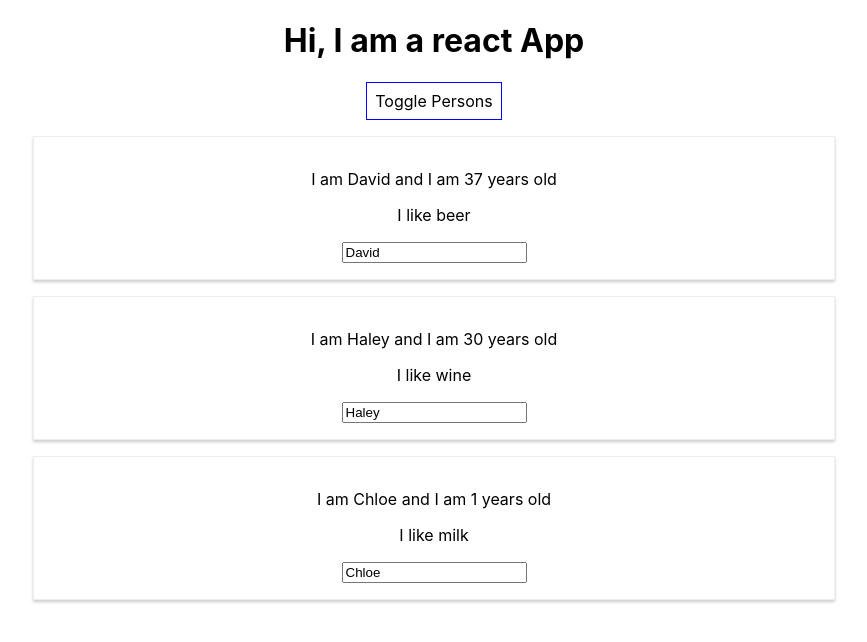
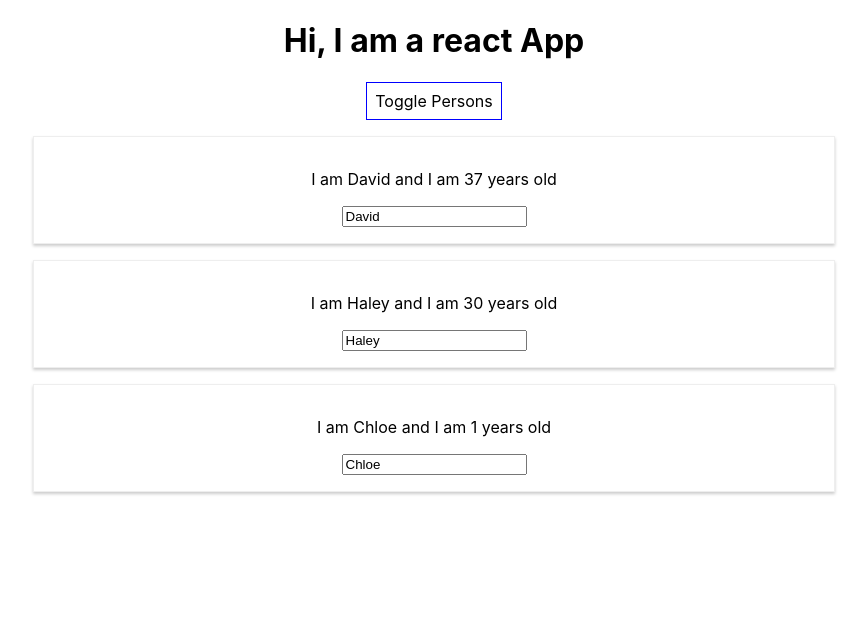
Before and after one commit to dspano/react-tutorial, a React (Create React App) app: page / in a window 1280 px wide. Both pictures are taken after a click on the button "Toggle Persons". Shown: the top 642 px of the page, without its empty margins (206-1073 px from the left). Built offline with nearby package versions, Linux system fonts and the light colour scheme.

Commit message:
Using map function to convert javascript to jsx

```diff
--- a/src/App.js
+++ b/src/App.js
@@ -49,22 +49,13 @@
     if (this.state.showPersons) {
       persons = (
         <div >
-         <Person
-            age={this.state.persons[0].age}
-            name={this.state.persons[0].name}
-            > I like beer
-          </Person>
-          <Person
-            age={this.state.persons[1].age}
-            name={this.state.persons[1].name}
-            click={this.switchNameHandler.bind(this, "David", "Big Mommy Haley", "Chloe")}
-            > I like wine
-          </Person>
-          <Person
-            age={this.state.persons[2].age}
-            name={this.state.persons[2].name}
-            changed={this.nameChangedHandler}> I like milk
-          </Person>
+          { this.state.persons.map(person => {
+            return (<Person
+              age={person.age}
+              name={person.name}
+              />
+            )
+          })}
         </div>
       );
     }
```
